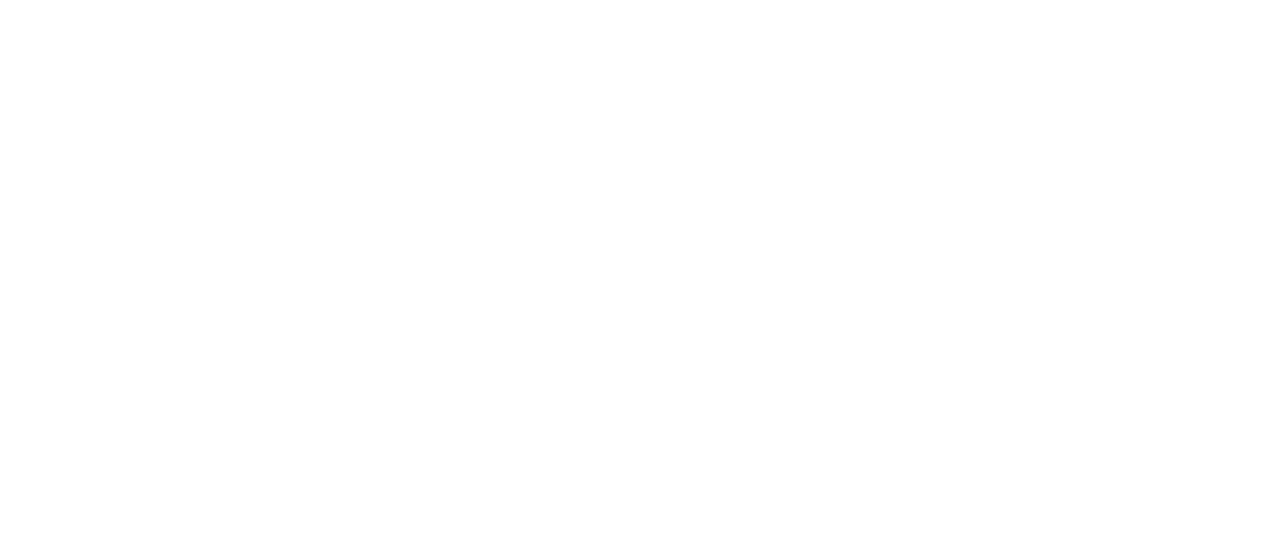
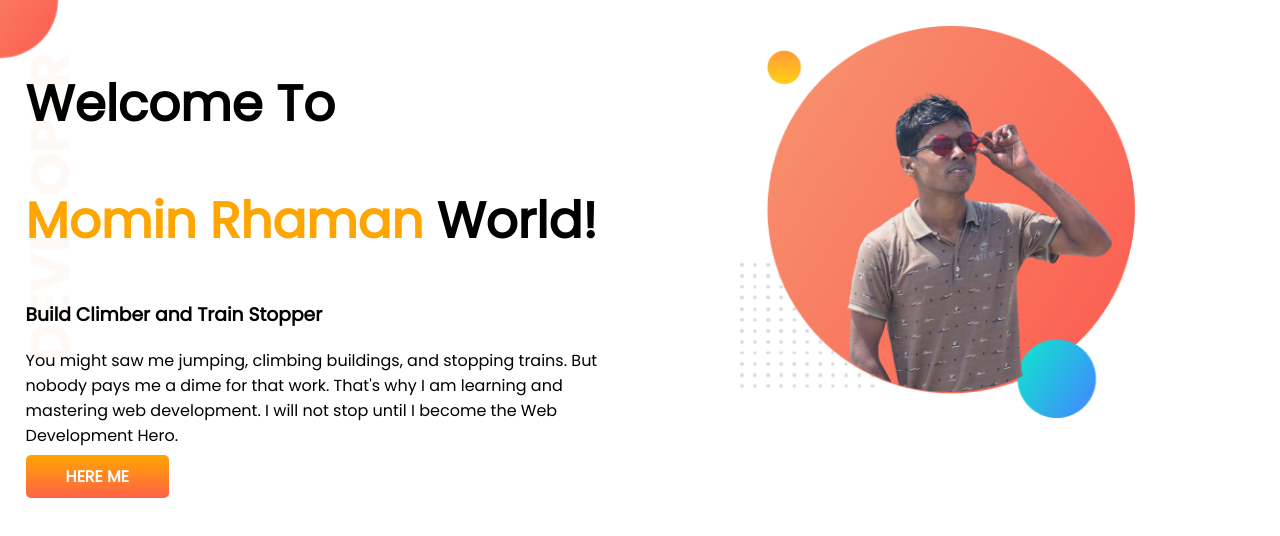
Before and after one commit to MominRhaman/developer-portfolio, a plain HTML site: page index.html in a window 1280 px wide. Drawn offline with Linux system fonts and the light colour scheme.

Commit message:
top banner added

```diff
--- a/index.html
+++ b/index.html
@@ -1,13 +1,34 @@
 <!DOCTYPE html>
 <html lang="en">
+
 <head>
     <meta charset="UTF-8">
     <meta http-equiv="X-UA-Compatible" content="IE=edge">
     <meta name="viewport" content="width=device-width, initial-scale=1.0">
     <title>Momin Portfolio</title>
+    <link rel="preconnect" href="https://fonts.googleapis.com">
+    <link rel="preconnect" href="https://fonts.gstatic.com" crossorigin>
+    <link href="https://fonts.googleapis.com/css2?family=Poppins&display=swap" rel="stylesheet">
     <link rel="stylesheet" href="style.css">
 </head>
+
 <body>
 
 </body>
+<section class="top-banner">
+    <div class="half-width">
+        <h1>Welcome To</h1>
+        <h1><span class="orange-color">Momin Rhaman</span> World!</h1>
+        <h3>Build Climber and Train Stopper</h3>
+        <p>You might saw me jumping, climbing buildings, and stopping trains. But nobody pays me a dime for that work.
+            That's why I am learning and mastering web development. I will not stop until I become the Web Development
+            Hero.</p>
+        <a class="link-button" target="_blank" href="https://www.linkedin.com/in/md-mominur-rhaman-1694ba201/">HERE
+            ME</a>
+    </div>
+    <div class="half-width">
+        <img src="images/first.png" alt="" srcset="">
+    </div>
+</section>
+
 </html>
--- a/style.css
+++ b/style.css
@@ -0,0 +1,32 @@
+body{
+    font-family: 'Poppins', sans-serif;
+    margin: 0;
+}
+h1{
+   font-size: 50px;
+}
+.orange-color{
+    color: orange;
+}
+section{
+    display: flex;
+}
+.half-width{
+    width: 50%;
+    padding: 2%;
+}
+.half-width img{
+    width: 100%;
+}
+.link-button{
+    text-decoration: none;
+    background-image: linear-gradient(orange, tomato);
+    padding: 10px 40px;
+    color: white;
+    font-weight: 700;
+    border-radius: 5px;
+}
+.top-banner{
+    background-image: url(images/top-banner.png);
+    background-repeat: no-repeat;
+}
```
Also changed, not shown: images/dream-bg.png (added), images/exp-bg.png (added), images/first.png (added), images/my-bg.png (added), images/my-bg2.png (added), images/secend.png (added), images/top-banner.png (added), showOff/jhankar.png (added), showOff/jhankar2.png (added), 7 other files.
